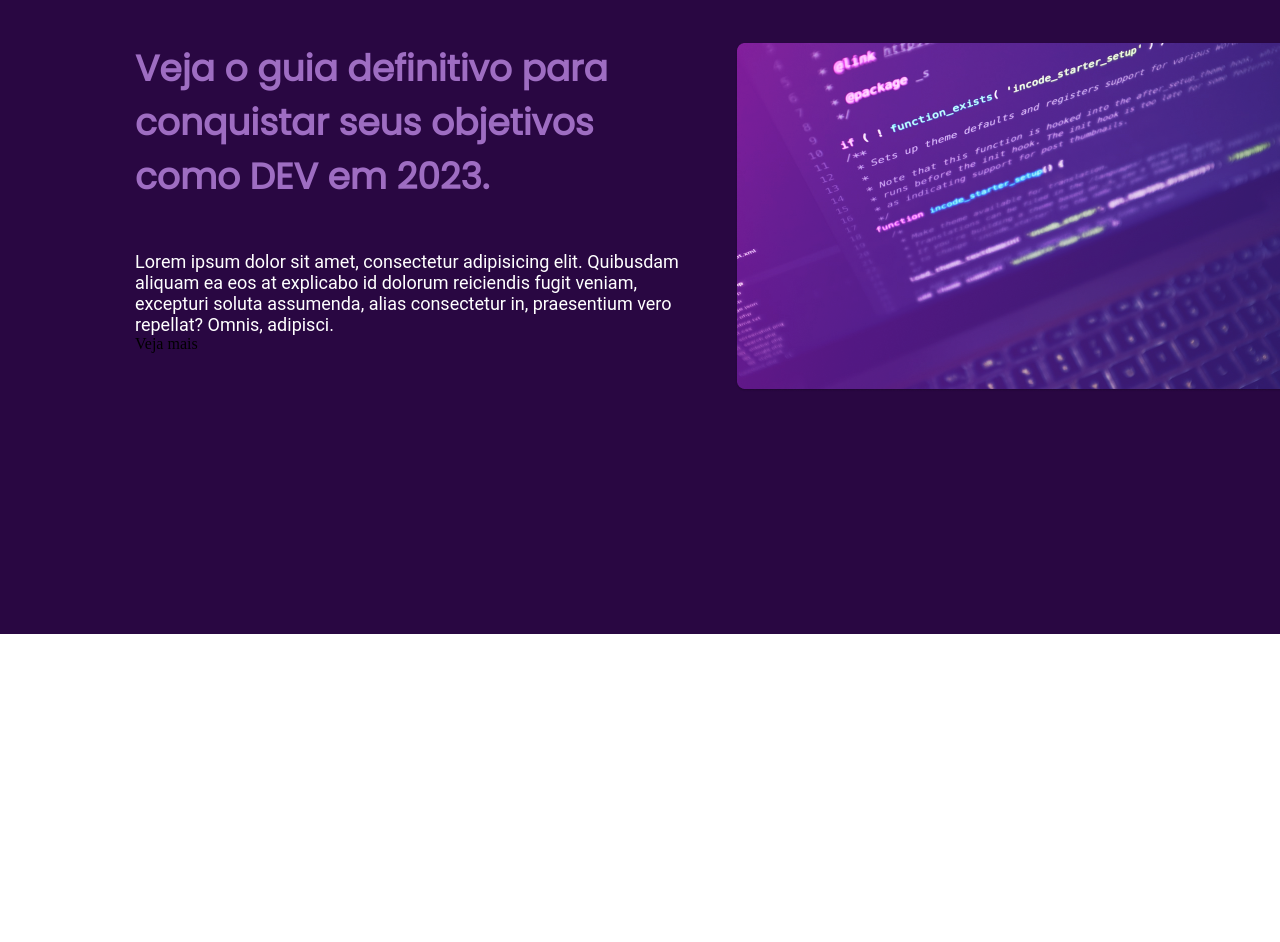
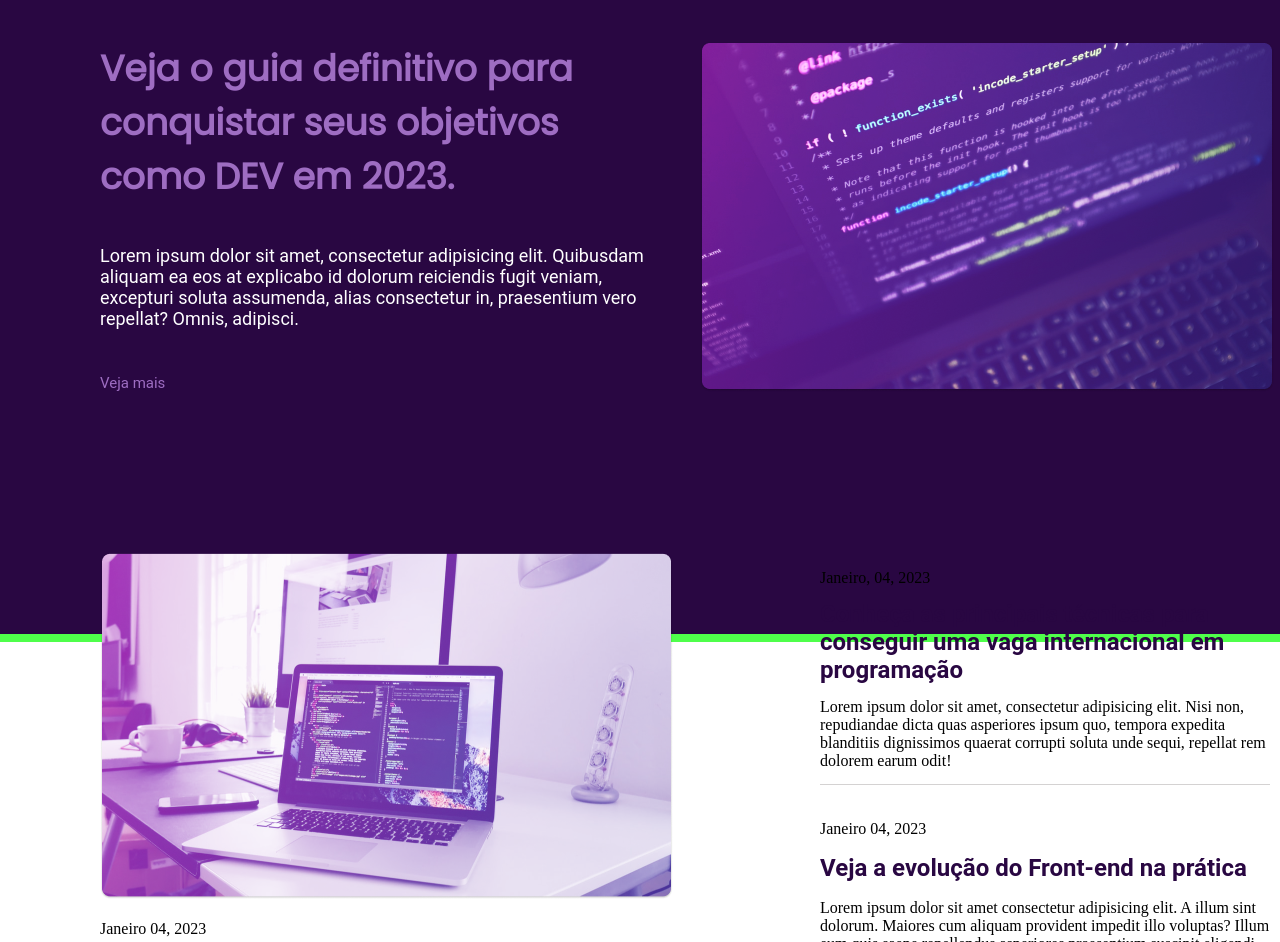
Before and after one commit to amandap10/desafio, a plain HTML site: page index.html in a window 1280 px wide. Shown: the part 158-1100 px from the top of the page. Before the commit the page ends 800 px from the top, so only its background shows below. Drawn offline with Linux system fonts and the light colour scheme.

Commit message:
parte do header finalizado

```diff
--- a/index.html
+++ b/index.html
@@ -58,6 +58,76 @@
 
     </div>
 
+    <div class="line"></div>
+
+    <div class="content">
+
+      <div class="content-info">
+
+        <img src="./assets/post-1.png" alt="">
+
+        <div class="content-text">
+
+          <p>
+            Janeiro 04, 2023
+          </p>
+
+          <h2>
+            Começando no ReactJS em 2023
+          </h2>
+
+          <p>
+            Lorem ipsum, dolor sit amet consectetur adipisicing elit. Accusamus eveniet tempora exercitationem
+            accusantium excepturi magnam error necessitatibus pariatur placeat enim facere nobis recusandae, earum reiciendis
+            explicabo architecto sunt ullam distinctio!
+          </p>
+
+        </div>
+
+        <div class="content-text-two">
+
+          <p>
+            Janeiro, 04, 2023
+          </p>
+
+          <h2>
+            Conheça as principais técnicas para conseguir uma vaga
+            internacional em programação
+          </h2>
+
+          <p>
+            Lorem ipsum dolor sit amet, consectetur adipisicing elit. Nisi non, repudiandae dicta quas
+            asperiores ipsum quo, tempora expedita blanditiis dignissimos quaerat corrupti soluta unde sequi,
+            repellat rem dolorem earum odit!
+
+          </p>
+
+          <div class="line-two"></div>
+
+          <div class="content-text-three">
+
+            <p>
+              Janeiro 04, 2023
+            </p>
+
+            <h2>
+              Veja a evolução do Front-end na prática
+            </h2>
+
+            <p>
+              Lorem ipsum dolor sit amet consectetur adipisicing elit. A illum sint dolorum. Maiores
+              cum aliquam provident impedit illo voluptas? Illum eum quis saepe repellendus asperiores
+              praesentium suscipit eligendi beatae blanditiis?
+            </p>
+
+          </div>
+
+        </div>
+
+
+      </div>
+
+    </div>
 
 </body>
 
--- a/style.css
+++ b/style.css
@@ -19,7 +19,7 @@
   color: #fff;
   font-family: 'Poppins', sans-serif;
   display: flex;
-  width: 35vw;
+  width: 30vw;
   height: 8vh;
   top:78px;
   justify-content: space-around;
@@ -51,8 +51,8 @@
   display: flex;
   flex-direction: column;
   width: 570px;
-  height: 311px;
-  left: 135px;
+  height: 350px;
+  left: 100px;
   top: 200px;
 }
 .text-group > h1 {
@@ -67,17 +67,79 @@
 .text-group > p {
   display: flex;
   align-items: flex-end;
-  height: 450px;
+  height: 500px;
   color: #fff;
   font-family: 'Roboto',sans-serif;
   font-style: normal;
   font-weight: 400;
   font-size: 18px;
 }
-
+.text-group > span {
+  display: flex;
+  align-items: flex-end;
+  height: 110px;
+  color: #9E6DC2;
+  font-family: 'Roboto',sans-serif;
+  font-style: normal;
+  font-weight: 400;
+  font-size: 15px;
+}
 .featured-img {
   position: absolute;
   width: 570px;
   height: 346px;
   left: 600px;
 }
+.line {
+  background-color: #4FFF4B;
+  height: 1vh;
+  width: 98,5vw;
+}
+
+.content-info > img {
+  position: absolute;
+  top: 710px;
+  left: 100px;
+}
+.content-text {
+  position: absolute;
+  display: flex;
+  flex-direction: column;
+  justify-content: space-around;
+  top: 1070px;
+  left: 100px;
+  height: 150px;
+  width: 580px;
+}
+h2 {
+  color: #290742;
+  font-family: 'Roboto',sans-serif;
+  font-style: normal;
+}
+
+.content-text-two {
+  position: absolute;
+  display: flex;
+  flex-direction: column;
+  justify-content: space-around;
+  height: 230px;
+  width: 450px;
+  top: 720px;
+  left: 820px;
+}
+
+.line-two {
+  background-color: rgba(109, 103, 103, 0.295);
+  width: 450px;
+  height: 0.2vh;
+}
+
+.content-text-three {
+  position: absolute;
+  display: flex;
+  flex-direction: column;
+  justify-content: space-around;
+  top: 250px;
+  height: 167px;
+
+}
```
